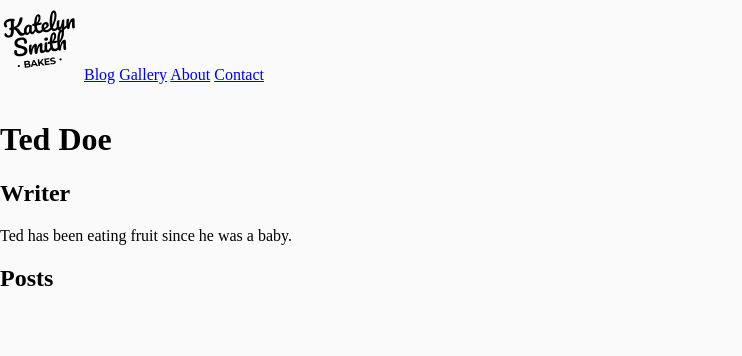
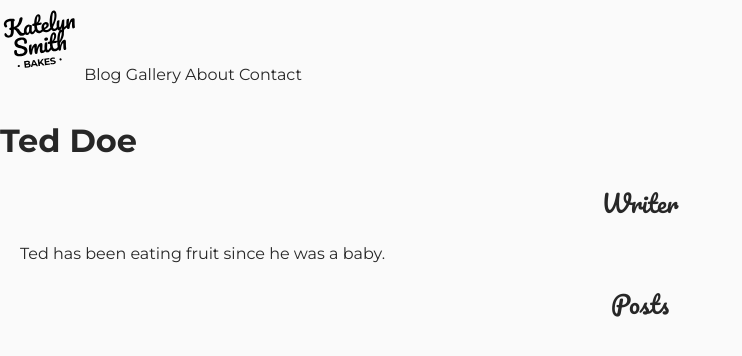
Before and after one commit to dylanhamada/katelynsmithbakes, a Jekyll site: the page built from _authors/ted.md, in a window 1280 px wide. Shown: the top 356 px of the page, without its empty margins (0-742 px from the left). Built offline with Jekyll 4.4.1, drawn with Linux system fonts in a browser that asks for light colours.

Commit message:
Begin Styling Home Page
- Create layout.scss to style default layout
- Create index.scss to style home page
- Add base styling to layout.scss
- Add styling for buttons
- Include Pacifico and Montserrat fonts in default.html

```diff
--- a/_data/gallery.yml
+++ b/_data/gallery.yml
@@ -1,10 +1,10 @@
-- name: Coconut Cupcakes
+- name: Coconut cupcakes
   imageurl: https://res.cloudinary.com/dphmoqr9f/image/upload/v1708134428/Katelyn%20Smith%20Bakes/coconut-cupcakes.jpg
   description: >
     Made with delectable shaved coconut and an extra helping of vanilla, and topped with super buttery lime-infused icing, these cupcakes are a hit at bridal showers and gender reveals.
   color: E4B9FF
 
-- name: Gingerbread People
+- name: Gingerbread people
   imageurl: https://res.cloudinary.com/dphmoqr9f/image/upload/v1708134428/Katelyn%20Smith%20Bakes/gingerbread-people.jpg
   description: >
     A holiday treat that's fun for the whole family to bake and enjoy. I fold some orange zest into the gingerbread to give it a little extra pop!
--- a/_layouts/default.html
+++ b/_layouts/default.html
@@ -4,6 +4,12 @@
     <meta charset="utf-8" />
     <title>{{ page.title }}</title>
     <link rel="stylesheet" href="/assets/css/styles.css" />
+    <link rel="preconnect" href="https://fonts.googleapis.com" />
+    <link rel="preconnect" href="https://fonts.gstatic.com" crossorigin />
+    <link
+      href="https://fonts.googleapis.com/css2?family=Montserrat:ital,wght@0,100..900;1,100..900&family=Pacifico&display=swap"
+      rel="stylesheet"
+    />
     {% feed_meta %} {% seo %}
   </head>
   <body>
--- a/_sass/index.scss
+++ b/_sass/index.scss
@@ -1,4 +1,4 @@
-body {
-  background-color: #FAFAFA;
-  margin: 0;
+.index-snapshot {
+  margin: 50px 0;
+  width: 100%;
 }
--- /dev/null
+++ b/_sass/layout.scss
@@ -0,0 +1,47 @@
+$background-white: #FAFAFA;
+$text-color: #272727;
+
+body {
+  background-color: $background-white;
+  box-sizing: border-box;
+  color: $text-color;
+  font-family: "Montserrat", sans-serif;
+  font-weight: 400;
+  margin: 0 auto;
+}
+
+h2 {
+  font-family: "Pacifico", cursive;
+  font-weight: 400;
+  font-style: normal;
+  padding: 0 20px;
+  text-align: center;
+}
+
+p {
+  padding: 0 20px;
+}
+
+a, a:hover, a:visited, a:active {
+  color: $text-color;
+  text-decoration: none;
+}
+
+img {
+  width: 100%;
+}
+
+.content {
+  margin: 0 auto;
+}
+
+.button, .button:hover, .button:visited, .button:active {
+  background-color: $text-color;
+  color: $background-white;
+  display: flex;
+  height: 2.5rem;
+  margin: 0 auto;
+  min-width: 25%;
+  text-align: center;
+  vertical-align: middle;
+}
--- a/assets/css/styles.scss
+++ b/assets/css/styles.scss
@@ -1,4 +1,5 @@
 ---
 ---
+@import "layout";
 @import "nav";
 @import "index";
```
Also changed, not shown: _posts/2024-02-16-gooey-marshmallow-chocolate-chi-cupcakes.md.md (+1 -1 lines), index.html (+5 -4 lines).
